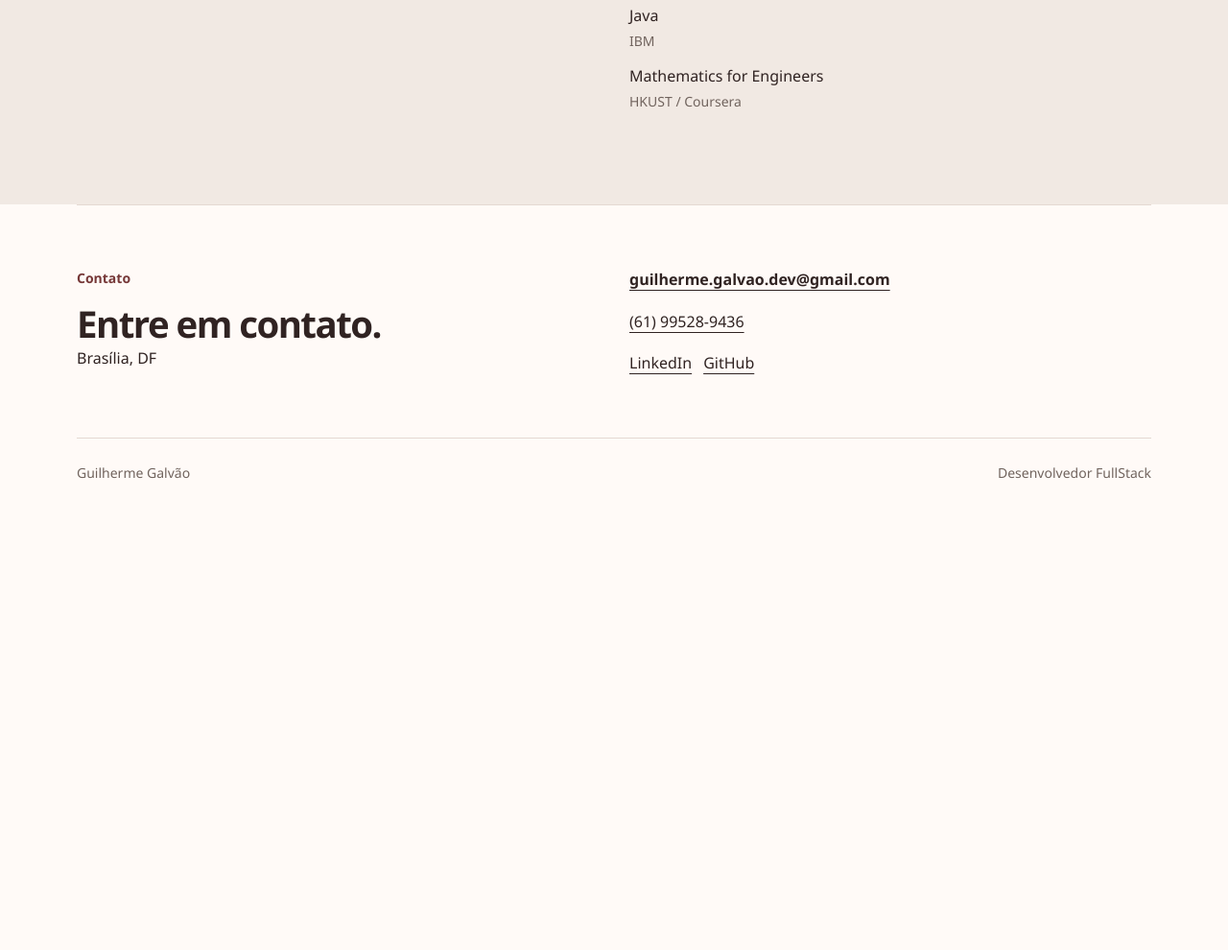
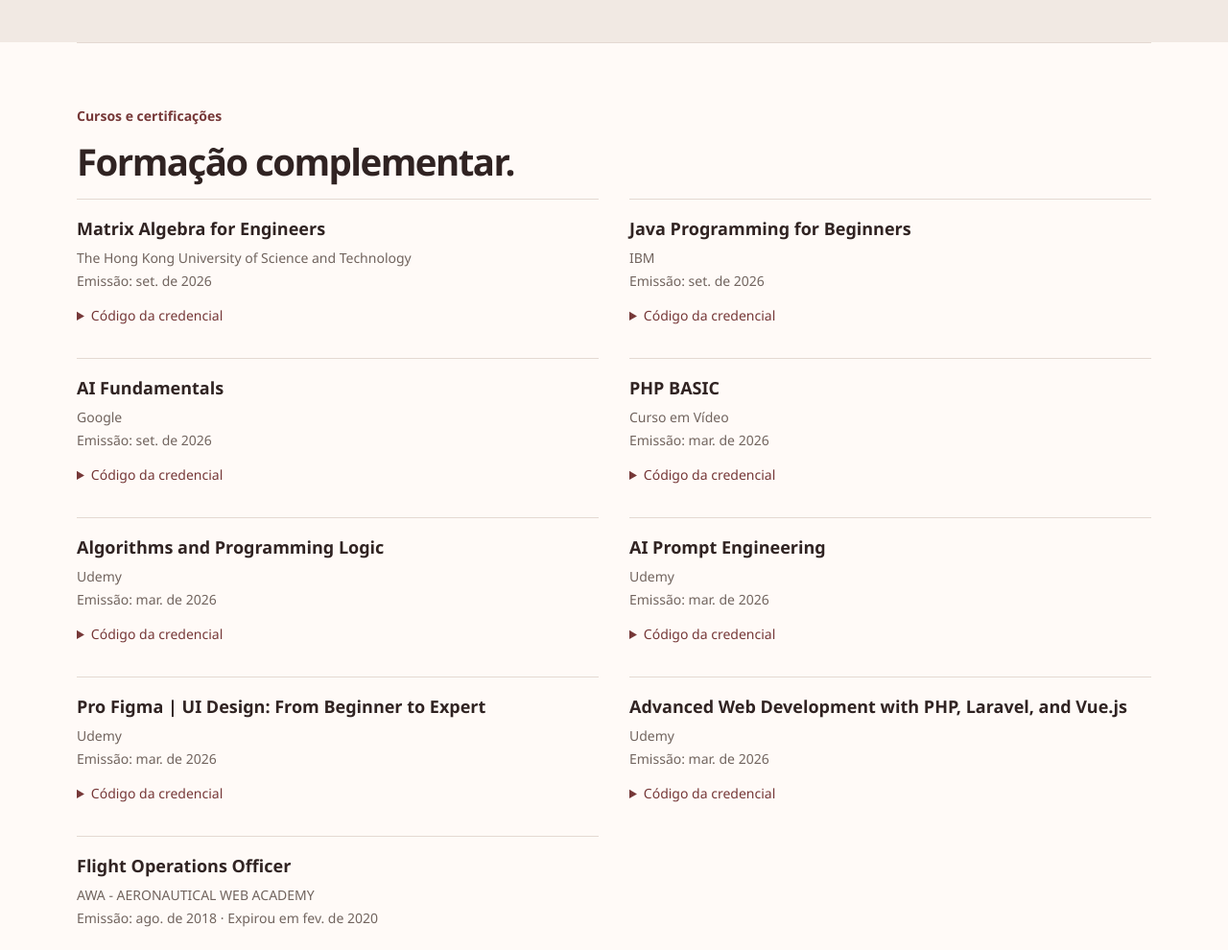
Before and after one commit to galvaodev-web/Sobre-Mim, a plain HTML site: page index.html in a window 1280 px wide. Shown: the part 2970-3960 px from the top of the page at 96% size. Before the commit the page ends 3499 px from the top, so only its background shows below. Drawn offline with Linux system fonts and the light colour scheme.

Commit message:
Atualiza cursos e certificacoes do portfolio

```diff
--- a/index.html
+++ b/index.html
@@ -112,7 +112,7 @@
                 </div>
             </section>
 
-            <!-- Experi?ncia profissional -->
+            <!-- Experiencia profissional -->
             <section class="container section two-columns" id="experiencia" aria-labelledby="experiencia-titulo">
                 <div>
                     <p class="eyebrow">Experiência profissional</p>
@@ -141,7 +141,7 @@
                 </div>
             </section>
 
-            <!-- Forma??o, idiomas e certifica??es -->
+            <!-- Formação, idiomas e certificações -->
             <section class="section soft" aria-labelledby="formacao-titulo">
                 <div class="container two-columns">
                     <div>
@@ -164,14 +164,93 @@
                             <li><span>Espanhol</span><span>Intermediário</span></li>
                             <li><span>Francês</span><span>Básico</span></li>
                         </ul>
-                        <h3>Certificações</h3>
-                        <ul class="certifications">
-                            <li>PHP e Laravel<span>Udemy</span></li>
-                            <li>Java<span>IBM</span></li>
-                            <li>Mathematics for Engineers<span>HKUST / Coursera</span></li>
-                        </ul>
                     </div>
                 </div>
+            </section>
+
+            <!-- Cursos e certificações -->
+            <section class="container section" id="certificacoes" aria-labelledby="certificacoes-titulo">
+                <p class="eyebrow">Cursos e certificações</p>
+                <h2 id="certificacoes-titulo">Formação complementar.</h2>
+                <ul class="certifications grid projects">
+                    <li>
+                        <h3>Matrix Algebra for Engineers</h3>
+                        <span>The Hong Kong University of Science and Technology</span>
+                        <span>Emissão: set. de 2026</span>
+                        <details>
+                            <summary>Código da credencial</summary>
+                            <p>41Q9L9344EUC</p>
+                        </details>
+                    </li>
+                    <li>
+                        <h3>Java Programming for Beginners</h3>
+                        <span>IBM</span>
+                        <span>Emissão: set. de 2026</span>
+                        <details>
+                            <summary>Código da credencial</summary>
+                            <p>EJIB4XK6GUMQ</p>
+                        </details>
+                    </li>
+                    <li>
+                        <h3>AI Fundamentals</h3>
+                        <span>Google</span>
+                        <span>Emissão: set. de 2026</span>
+                        <details>
+                            <summary>Código da credencial</summary>
+                            <p>YH53BHQSQPMP2</p>
+                        </details>
+                    </li>
+                    <li>
+                        <h3>PHP BASIC</h3>
+                        <span>Curso em Vídeo</span>
+                        <span>Emissão: mar. de 2026</span>
+                        <details>
+                            <summary>Código da credencial</summary>
+                            <p>149F54-632E-2</p>
+                        </details>
+                    </li>
+                    <li>
+                        <h3>Algorithms and Programming Logic</h3>
+                        <span>Udemy</span>
+                        <span>Emissão: mar. de 2026</span>
+                        <details>
+                            <summary>Código da credencial</summary>
+                            <p>UC-2841aa64-a10f-4201-ba99-9ce7eb1429b1</p>
+                        </details>
+                    </li>
+                    <li>
+                        <h3>AI Prompt Engineering</h3>
+                        <span>Udemy</span>
+                        <span>Emissão: mar. de 2026</span>
+                        <details>
+                            <summary>Código da credencial</summary>
+                            <p>UC-a342eaae-b474-4d62-bd35-65439f995667</p>
+                        </details>
+                    </li>
+                    <li>
+                        <h3>Pro Figma | UI Design: From Beginner to Expert</h3>
+                        <span>Udemy</span>
+                        <span>Emissão: mar. de 2026</span>
+                        <details>
+                            <summary>Código da credencial</summary>
+                            <p>UC-865a36b7-53a2-4221-b5de-acc217dc08b9</p>
+                        </details>
+                    </li>
+                    <li>
+                        <h3>Advanced Web Development with PHP, Laravel, and Vue.js</h3>
+                        <span>Udemy</span>
+                        <span>Emissão: mar. de 2026</span>
+                        <details>
+                            <summary>Código da credencial</summary>
+                            <p>UC-7daccee9-cff3-4c85-aede-de1e5a22ed43</p>
+                        </details>
+                    </li>
+                    <li>
+                        <h3>Flight Operations Officer</h3>
+                        <span>AWA - AERONAUTICAL WEB ACADEMY</span>
+                        <span>Emissão: ago. de 2018 · Expirou em fev. de 2020</span>
+                    </li>
+                </ul>
             </section>
 
             <!-- Contato -->
--- a/style.css
+++ b/style.css
@@ -276,8 +276,29 @@ h3 {
     padding-block: 8px;
 }
 
-.certifications li + li {
+.certifications li {
+    border-top: 1px solid var(--borda);
+    padding-top: 20px;
+    min-width: 0;
+}
+
+.certifications h3 {
+    margin-bottom: 8px;
+}
+
+.certifications details {
     margin-top: 12px;
+    font-size: 0.875rem;
+}
+
+.certifications summary {
+    cursor: pointer;
+    color: var(--vinho);
+}
+
+.certifications details p {
+    margin-top: 8px;
+    overflow-wrap: anywhere;
 }
 
 .certifications span {
```
